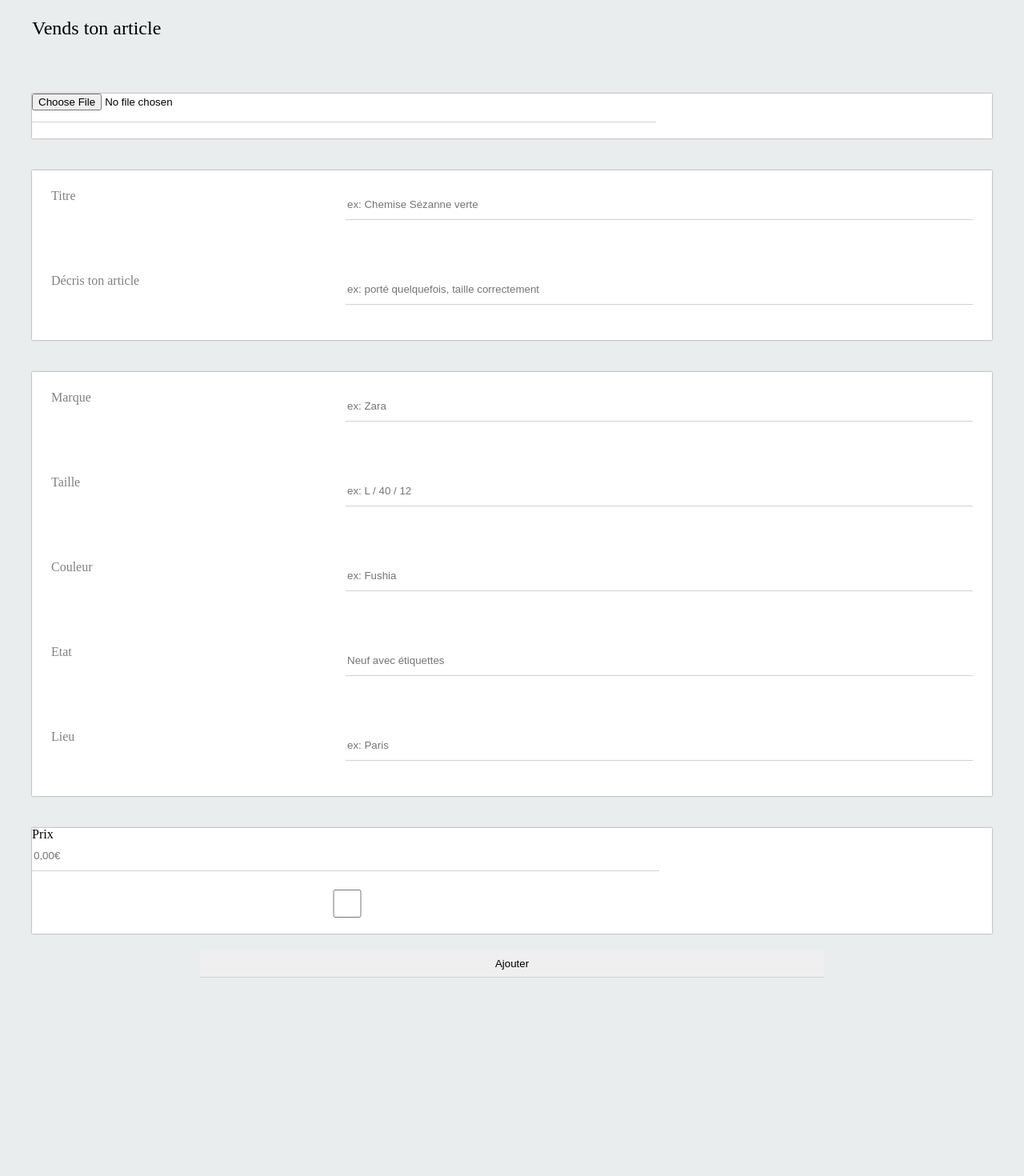
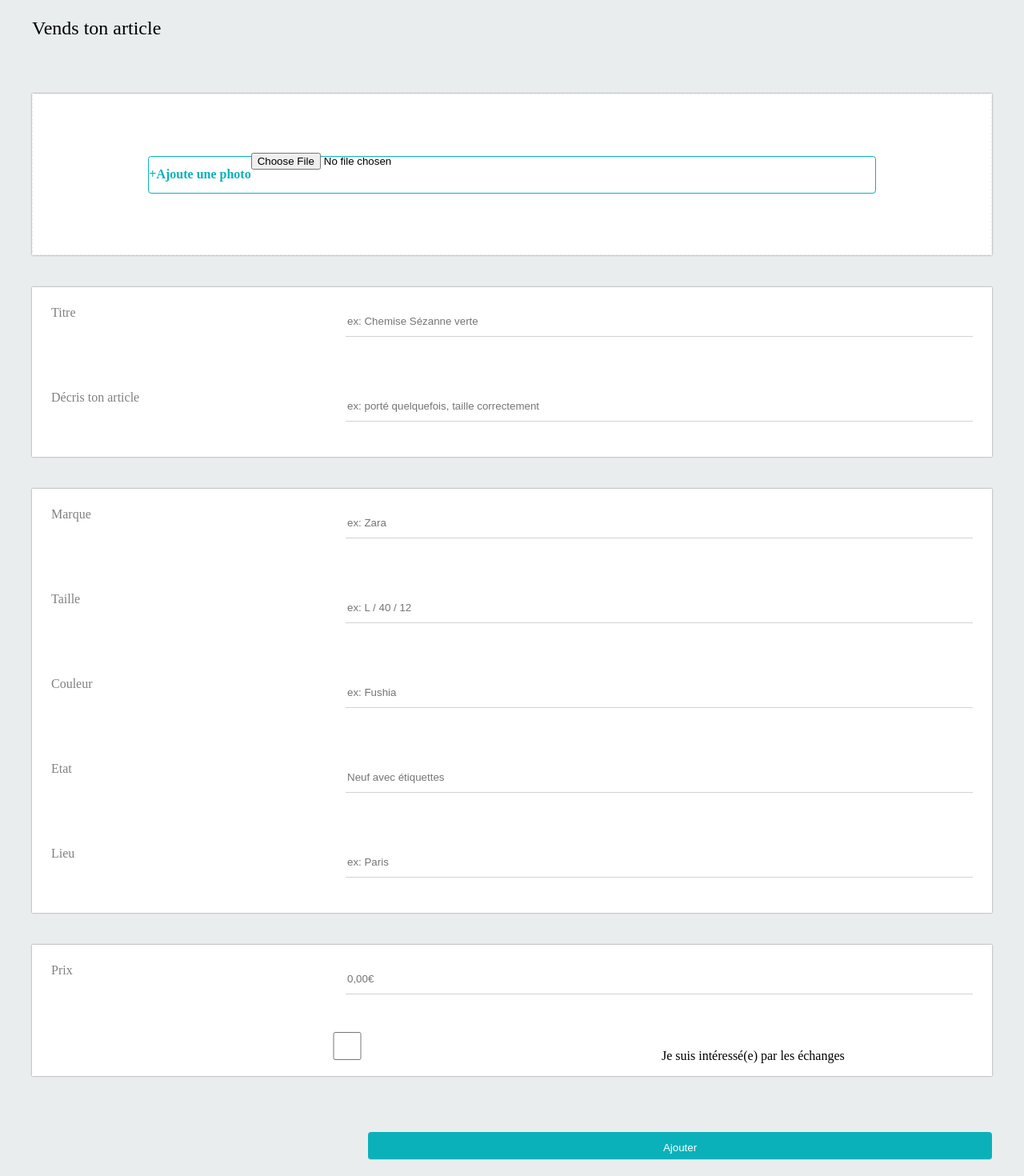
Before and after one commit to CharlotteChartrou/vinted-front, a React (Vite) app: page /publish in a window 1280 px wide. Shown: the part 137-1607 px from the top of the page at 80% size. Before the commit the page ends 1379 px from the top, so only its background shows below. Built offline with nearby package versions, Linux system fonts and the light colour scheme; the HTML template or start-up script is replaced by a standard one.

Commit message:
search container

```diff
--- a/package.json
+++ b/package.json
@@ -16,6 +16,7 @@
     "js-cookie": "^3.0.5",
     "react": "^18.2.0",
     "react-dom": "^18.2.0",
+    "react-dropzone": "^14.2.3",
     "react-multi-carousel": "^2.8.4",
     "react-range": "^1.8.14",
     "react-router-dom": "^6.15.0",
--- a/src/App.css
+++ b/src/App.css
@@ -236,3 +236,55 @@ h2 {
   margin-bottom: 20px;
   width: 780px;
 }
+
+.input-design-default,
+.input-design-image {
+  align-items: center;
+  border: 1px solid #0ab1ba;
+  border-radius: 4px;
+  display: flex;
+  height: 45px;
+  justify-content: center;
+}
+
+.dashed-preview-without {
+  align-items: center;
+  border: 1px dashed #ebedee;
+  border-radius: 3px;
+  display: flex;
+  height: 200px;
+  justify-content: center;
+}
+
+.label-file {
+  color: #0ab1ba;
+  cursor: pointer;
+  font-weight: 700;
+}
+
+input[type="file" i] {
+  appearance: none;
+  background-color: initial;
+  cursor: default;
+  align-items: baseline;
+  color: inherit;
+  text-overflow: ellipsis;
+  text-align: start !important;
+  padding: initial;
+  border: initial;
+  overflow: hidden !important;
+}
+
+.form-validation {
+  background-color: #0ab1ba;
+  padding: 12px;
+  border: none;
+  border-radius: 4px;
+  color: #fff;
+  margin: 50px 0;
+}
+.form-button-div {
+  width: 100%;
+  display: flex;
+  justify-content: flex-end;
+}
--- a/src/App.jsx
+++ b/src/App.jsx
@@ -11,8 +11,8 @@ import Login from "./pages/Login";
 import Publish from "./pages/Publish";
 
 function App() {
-  const [offersHome, setOffersHome] = useState([]);
   const [token, setToken] = useState(Cookies.get("token") || null);
+  const [search, setSearch] = useState("");
 
   const handleToken = (token) => {
     if (token) {
@@ -26,9 +26,14 @@ function App() {
 
   return (
     <Router>
-      <Header token={token} handleToken={handleToken} />
+      <Header
+        token={token}
+        handleToken={handleToken}
+        search={search}
+        setSearch={setSearch}
+      />
       <Routes>
-        <Route path="/" element={<Home />} />
+        <Route path="/" element={<Home search={search} />} />
         <Route path="/offer/:id" element={<Offer />} />
         <Route path="/signup" element={<Signup handleToken={handleToken} />} />
         <Route path="/login" element={<Login handleToken={handleToken} />} />
--- a/src/components/Header.jsx
+++ b/src/components/Header.jsx
@@ -1,8 +1,7 @@
 import logo from "../img/vinted_logo.png";
 import { useNavigate } from "react-router-dom";
-import Cookies from "js-cookie";
 
-const Header = ({ token, handleToken }) => {
+const Header = ({ token, handleToken, search, setSearch }) => {
   const navigate = useNavigate();
 
   return (
@@ -13,7 +12,14 @@ const Header = ({ token, handleToken }) => {
             <img onClick={() => navigate("/")} src={logo} alt="logo" />
           </div>
           <div className="search-container">
-            <input type="search" placeholder="Recherche des articles"></input>
+            <input
+              type="search"
+              value={search}
+              placeholder="Recherche des articles"
+              onChange={(event) => {
+                setSearch(event.target.value);
+              }}
+            ></input>
             <div>
               <span>Trier par prix</span>{" "}
               <span className="check-box">
--- a/src/pages/Home.jsx
+++ b/src/pages/Home.jsx
@@ -4,7 +4,7 @@ import axios from "axios";
 import background from "../img/background-img.jpeg";
 import { useNavigate } from "react-router-dom";
 
-const Home = () => {
+const Home = ({ search }) => {
   const navigate = useNavigate();
   const [data, setData] = useState([]);
   const [isLoading, setIsLoading] = useState(true);
@@ -13,7 +13,7 @@ const Home = () => {
     const fetchData = async () => {
       try {
         const response = await axios.get(
-          "https://lereacteur-vinted-api.herokuapp.com/offers"
+          `https://lereacteur-vinted-api.herokuapp.com/offers?title=${search}`
         );
         setData(response.data);
         setIsLoading(false);
@@ -23,7 +23,7 @@ const Home = () => {
     };
 
     fetchData();
-  }, []);
+  }, [search]);
 
   return isLoading ? (
     <p>Loading...</p>
@@ -45,7 +45,7 @@ const Home = () => {
         <div className="display">
           {data.offers.map((product, index) => {
             return (
-              <div className="display-offers">
+              <div className="display-offers" key={index}>
                 <Link
                   to={`/offer/${product._id}`}
                   style={{ textDecoration: "none" }}
--- a/src/pages/Login.jsx
+++ b/src/pages/Login.jsx
@@ -26,7 +26,7 @@ const Login = ({ handleToken }) => {
                 }
               );
               handleToken(response.data.token);
-              navigate("/");
+              navigate("/publish");
             } catch (error) {
               console.log(error.response.data);
             }
--- a/src/pages/Publish.jsx
+++ b/src/pages/Publish.jsx
@@ -2,7 +2,6 @@ import { useState } from "react";
 import axios from "axios";
 
 const Publish = ({ token }) => {
-  /*   const [user, setUser] = useState(""); */
   const [picture, setPicture] = useState();
   const [title, setTitle] = useState("");
   const [description, setDescription] = useState("");
@@ -24,8 +23,6 @@ const Publish = ({ token }) => {
             event.preventDefault();
             try {
               const formData = new FormData();
-
-              /*      formData.append("user", user); */
               formData.append("picture", picture);
               formData.append("title", title);
               formData.append("description", description);
@@ -47,7 +44,6 @@ const Publish = ({ token }) => {
                   },
                 }
               );
-              console.log(formData);
               setImgFromCloudinary(response.data.secure_url);
             } catch (error) {
               console.log(error.response);
@@ -55,12 +51,21 @@ const Publish = ({ token }) => {
           }}
         >
           <div className="file-select">
+            <div className="dashed-preview-without">
+              <div className="input-design-default">
+                <label for="file" className="label-file">
+                  <span>+</span>
+                  <span>Ajoute une photo</span>{" "}
+                </label>
                 <input
                   type="file"
+                  className="input-file"
                   onChange={(event) => {
                     setPicture(event.target.files[0]);
                   }}
                 />
+              </div>
+            </div>
           </div>
 
           <div className="text-input-section">
@@ -145,6 +150,7 @@ const Publish = ({ token }) => {
             </div>
           </div>
           <div className="text-input-section">
+            <div className="text-input">
               <h4>Prix</h4>
               <input
                 type="text"
@@ -153,10 +159,16 @@ const Publish = ({ token }) => {
                 onChange={(event) => {
                   setPrice(event.target.value);
                 }}
-            />
-            <input type="checkbox" name="checkbox"></input>
+              />{" "}
             </div>
-          <input type="submit" value="Ajouter" />
+            <div className="checkbox-input">
+              <input type="checkbox" name="exchange"></input>
+              <span>Je suis intéressé(e) par les échanges</span>
+            </div>
+          </div>
+          <div className="form-button-div">
+            <input type="submit" value="Ajouter" className="form-validation" />
+          </div>
         </form>
       </div>
     </>
```
Also changed, not shown: 1 other file (tests, documents, lock files or other folders). Lines whose indentation alone changed are shown as unchanged.
